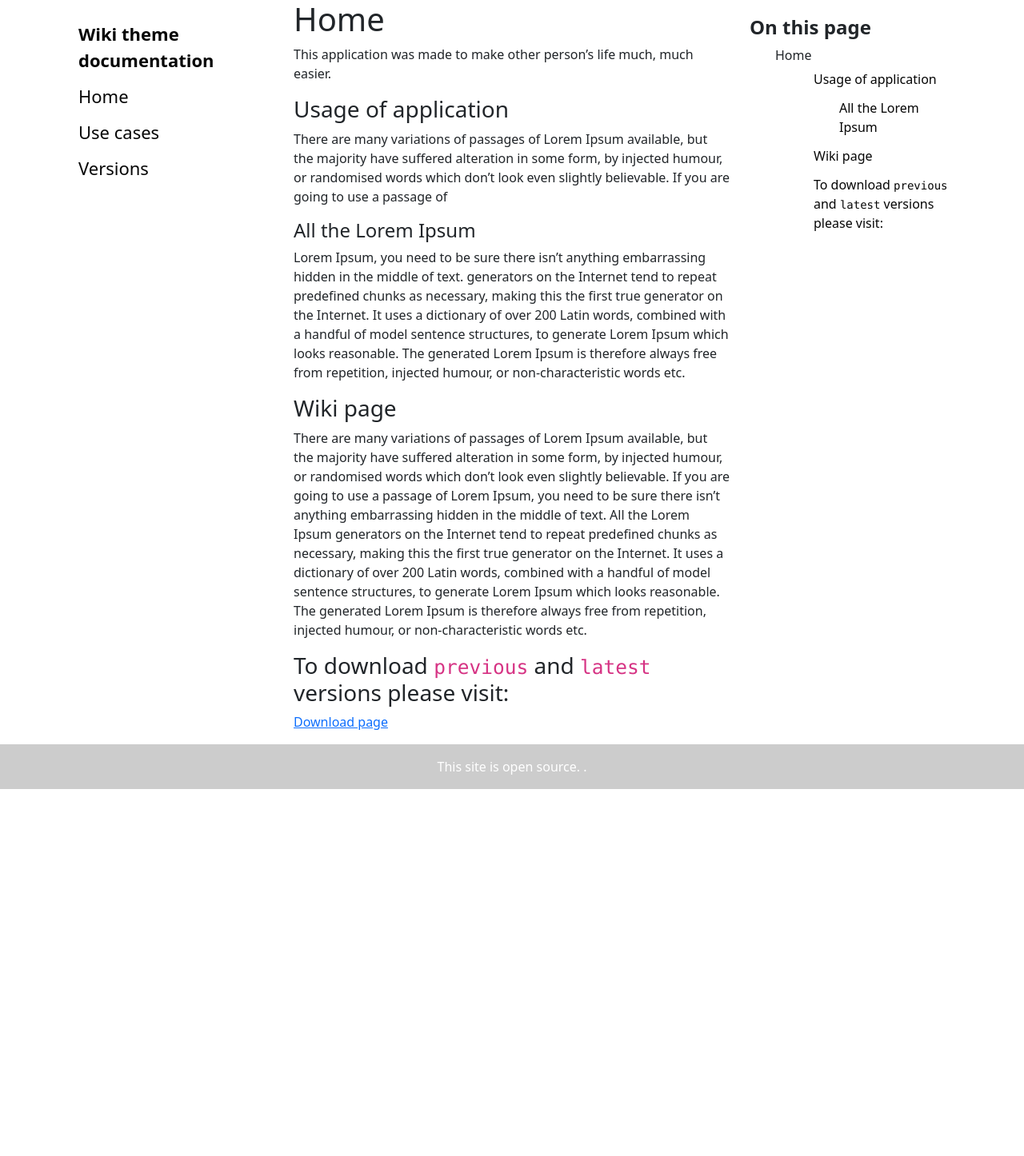
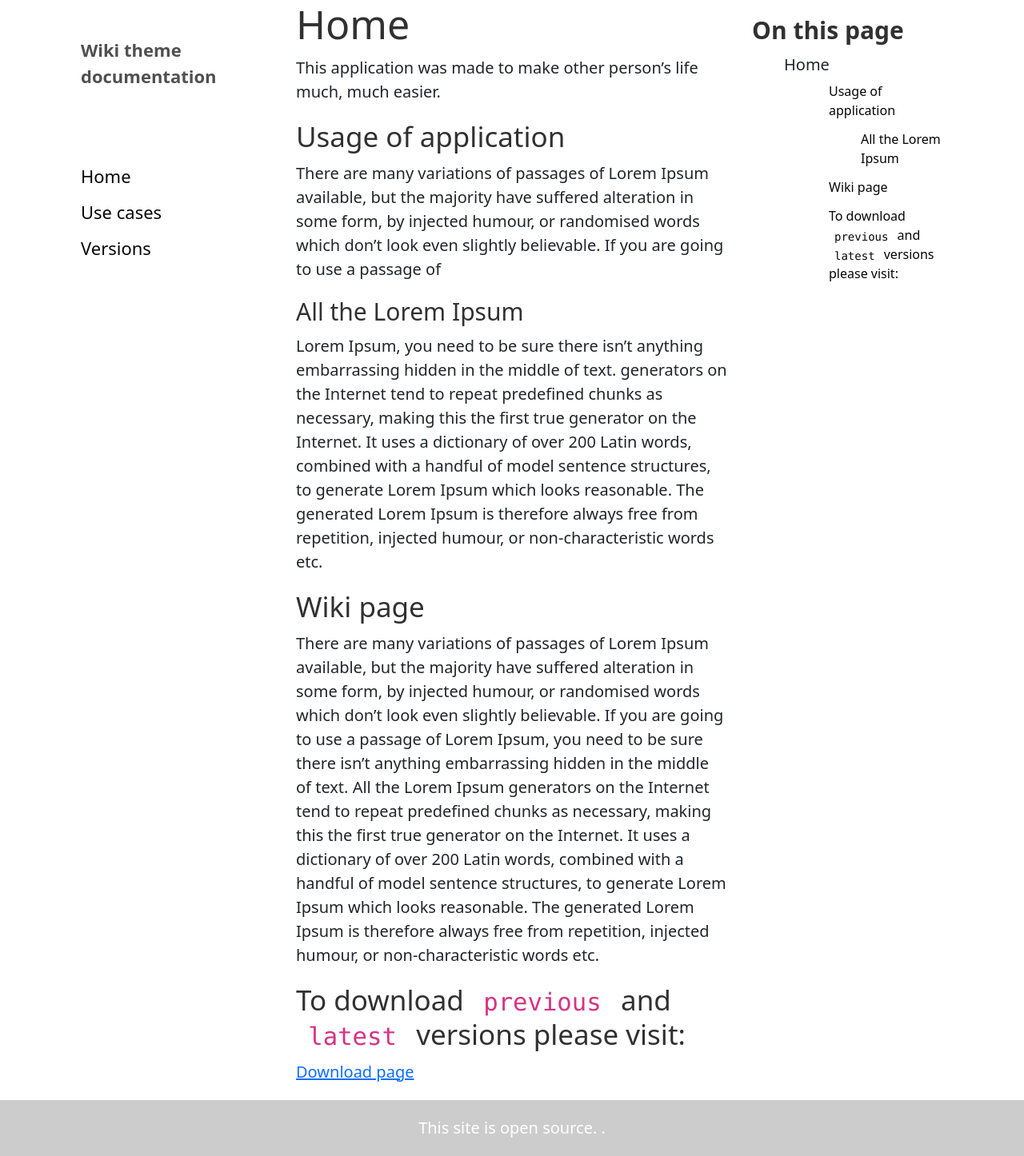
Before and after one commit to zozobalogh0817/zocs, a Jekyll site: the page built from home.md, in a window 1280 px wide. Shown: the whole page at 80% size. Built offline with Jekyll 4.4.1, drawn with Linux system fonts in a browser that asks for light colours; comment, search, counter and statistics services are not loaded; before the commit the page ends 987 px from its top, so only the background shows below that.

Commit message:
Update _config.yml

```diff
--- a/_config.yml
+++ b/_config.yml
@@ -8,7 +8,7 @@ author:
 ## note:
 #  use site.path in your templates to make it work for both protocols e.g. http and https
 #  use site.url only inside the web feed template (e.g. requires full url incl. protocol)
-path: /wiki-theme
+path: '/'
 url:  'http://watvr.me/home'
 
 markdown: kramdown
```
